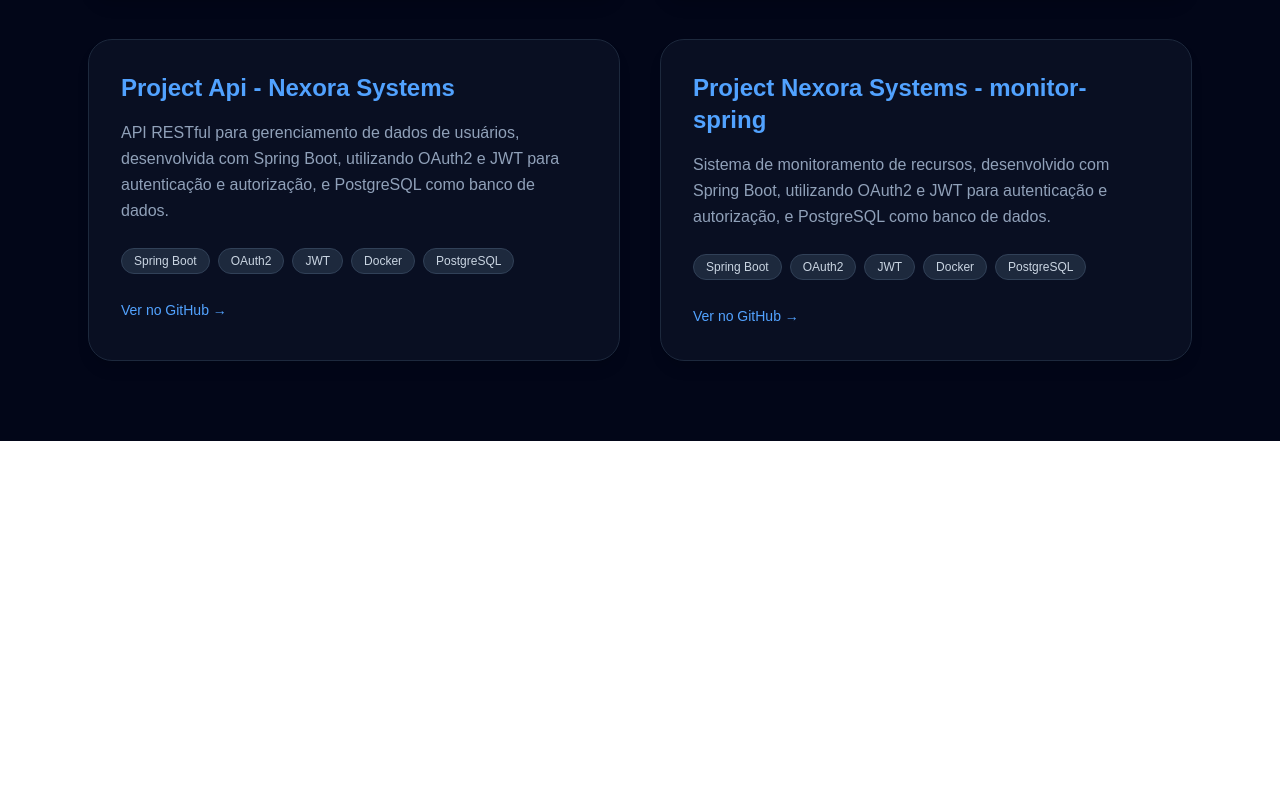
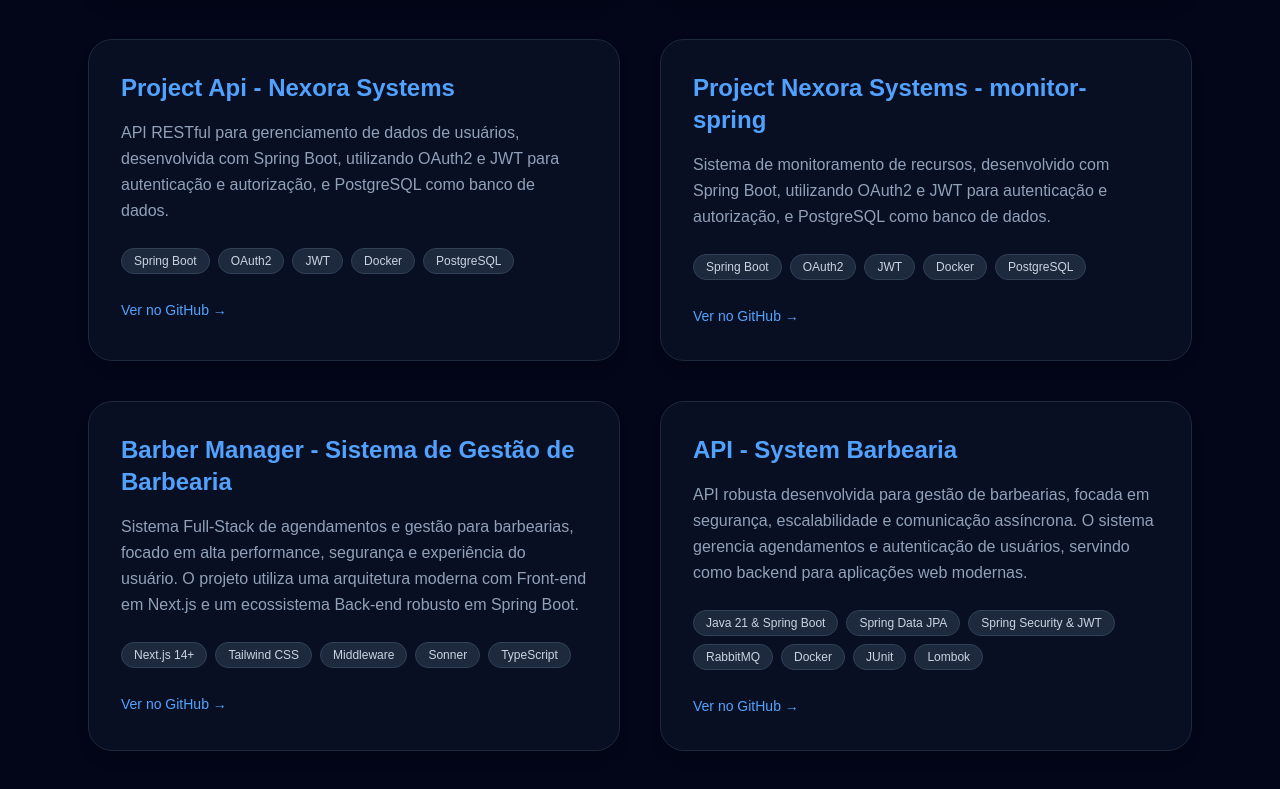
Before and after one commit to Claitonok/portfolio, a Next.js app: page /projetos in a window 1280 px wide. Shown: the part 1913-2702 px from the top of the page. Before the commit the page ends 2354 px from the top, so only its background shows below. Built offline with nearby package versions, Linux system fonts and the light colour scheme.

Commit message:
Atualizando informações!!!

```diff
--- a/app/projetos/page.tsx
+++ b/app/projetos/page.tsx
@@ -85,7 +85,26 @@
       "Sistema de monitoramento de recursos, desenvolvido com Spring Boot, utilizando OAuth2 e JWT para autenticação e autorização, e PostgreSQL como banco de dados.",
     tech: ["Spring Boot", "OAuth2", "JWT", "Docker", "PostgreSQL"],
     github: "https://github.com/Claitonok/monitor-spring",
+  },
+  {
+    title:"Barber Manager - Sistema de Gestão de Barbearia",
+    description:"Sistema Full-Stack de agendamentos e gestão para barbearias, focado em alta performance, segurança e experiência do usuário. O projeto utiliza uma arquitetura moderna com Front-end em Next.js e um ecossistema Back-end robusto em Spring Boot.",
+    tech:["Next.js 14+", "Tailwind CSS", "Middleware", "Sonner", "TypeScript"],
+    github:"https://github.com/Claitonok/barbearia-system"
+  },
+  {
+    title:"API - System Barbearia",
+    description:"API robusta desenvolvida para gestão de barbearias, focada em segurança, escalabilidade e comunicação assíncrona. O sistema gerencia agendamentos e autenticação de usuários, servindo como backend para aplicações web modernas.",
+    tech:["Java 21 & Spring Boot", "Spring Data JPA", "Spring Security & JWT", "RabbitMQ", "Docker", "JUnit", "Lombok"],
+    github:"https://github.com/Claitonok/system-barbearia"
   }
+
+  // {
+  //   title:"",
+  //   description:"",
+  //   tech:[""],
+  //   github:""
+  // }
 
 ];
 
--- a/app/sobre/page.tsx
+++ b/app/sobre/page.tsx
@@ -11,9 +11,9 @@
   { name: "REST APIs", level: 100 },
   { name: "JWT / OAuth2", level: 100 },
   { name: "Docker", level: 100 },
-  { name: "React", level: 80 },
+  { name: "React", level: 90 },
   { name: "Node.js", level: 100 },
-  { name: "Next.js", level: 80 },
+  { name: "Next.js", level: 100 },
   { name: "JavaScript", level: 100 },
   { name: "MySQL", level: 100 },
   { name: "PostgreSQL", level: 100 },
```
Also changed, not shown: 1 other file (tests, documents, lock files or other folders).
